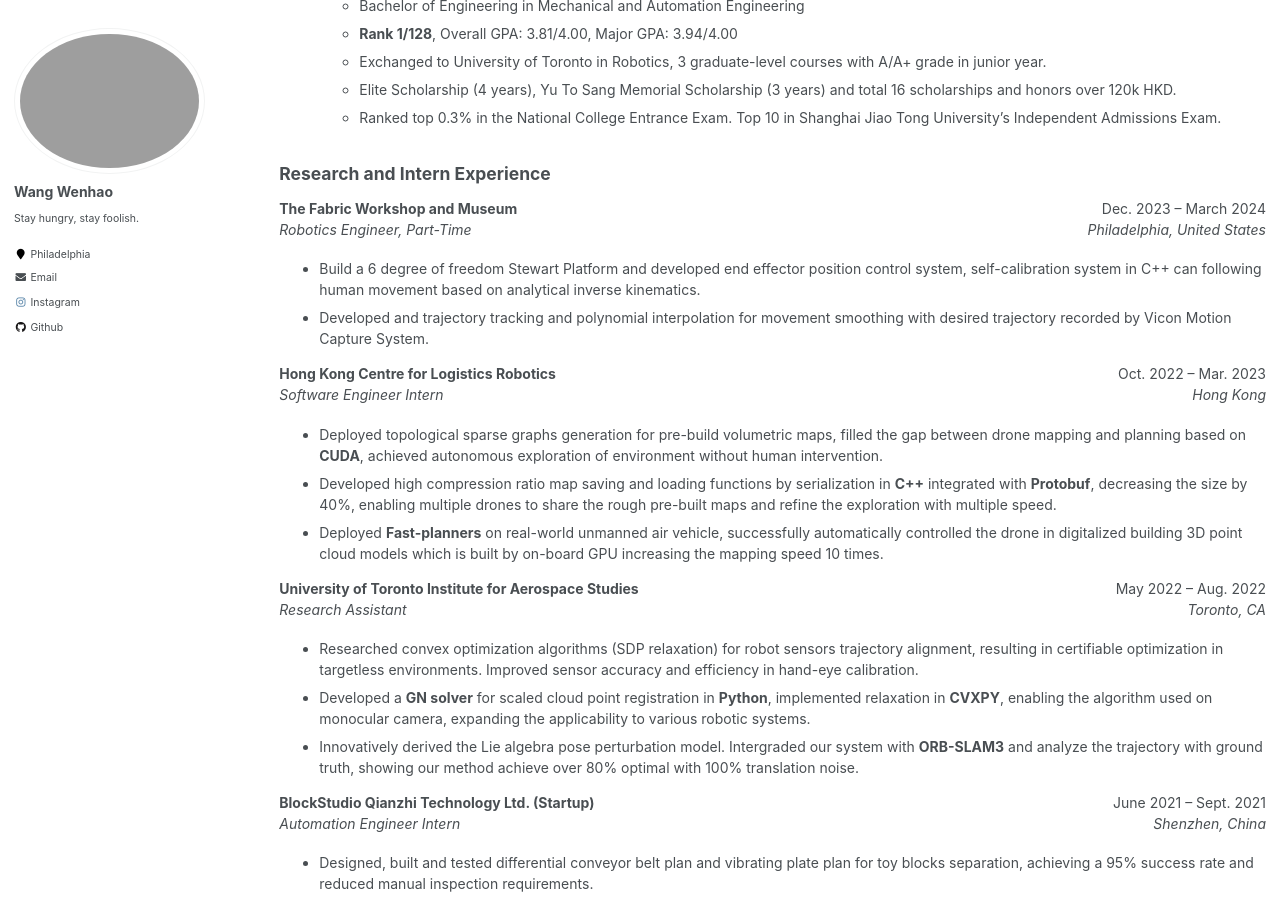
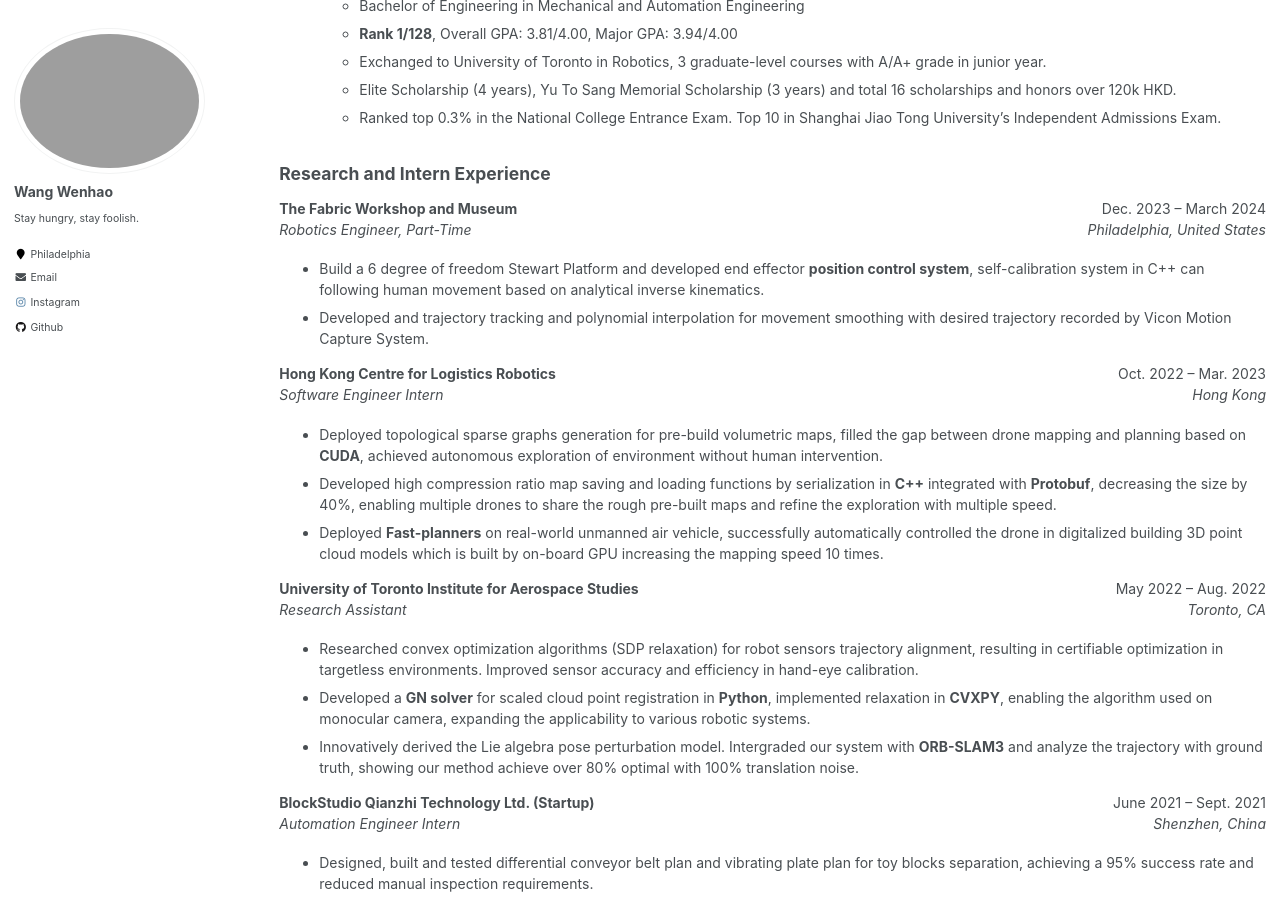
Before and after one commit to Hao-Starrr/Hao-Starrr.github.io, a Jekyll site: the page built from _pages/cv.md, in a window 1280 px wide and 900 px high, scrolled down 330 px. Built offline with Jekyll 4.4.1, drawn with Linux system fonts in a browser that asks for light colours.

Commit message:
Update cv.md

```diff
--- a/_pages/cv.md
+++ b/_pages/cv.md
@@ -34,7 +34,7 @@ redirect_from:
 _Robotics Engineer, Part-Time_
 <span style="float:right;">_Philadelphia, United States_</span>
 
-- Build a 6 degree of freedom Stewart Platform and developed end effector position control system, self-calibration system in C++ can following human movement based on analytical inverse kinematics.
+- Build a 6 degree of freedom Stewart Platform and developed end effector **position control system**, self-calibration system in C++ can following human movement based on analytical inverse kinematics.
 - Developed and trajectory tracking and polynomial interpolation for movement smoothing with desired trajectory recorded by Vicon Motion Capture System.
 
 **Hong Kong Centre for Logistics Robotics**
```
